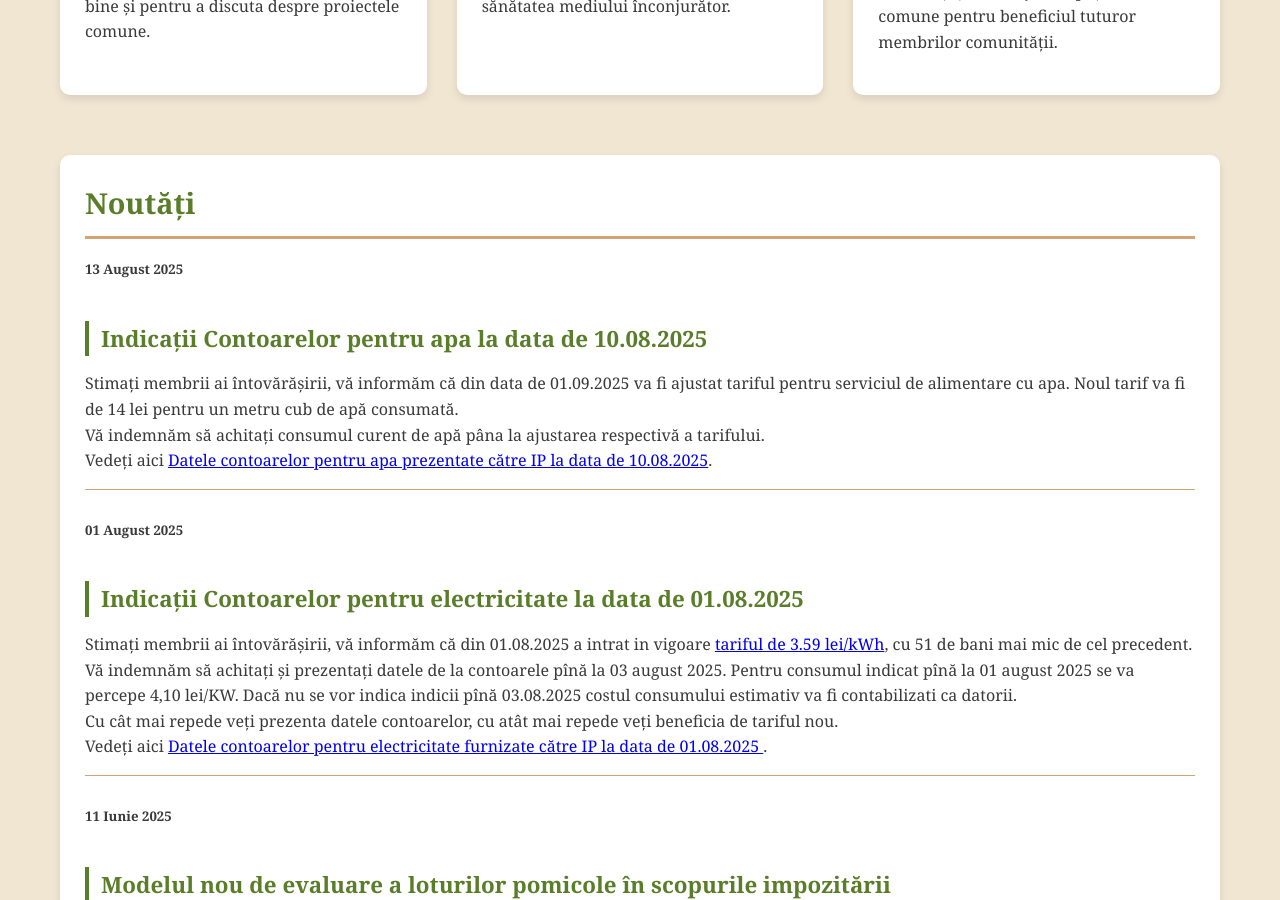
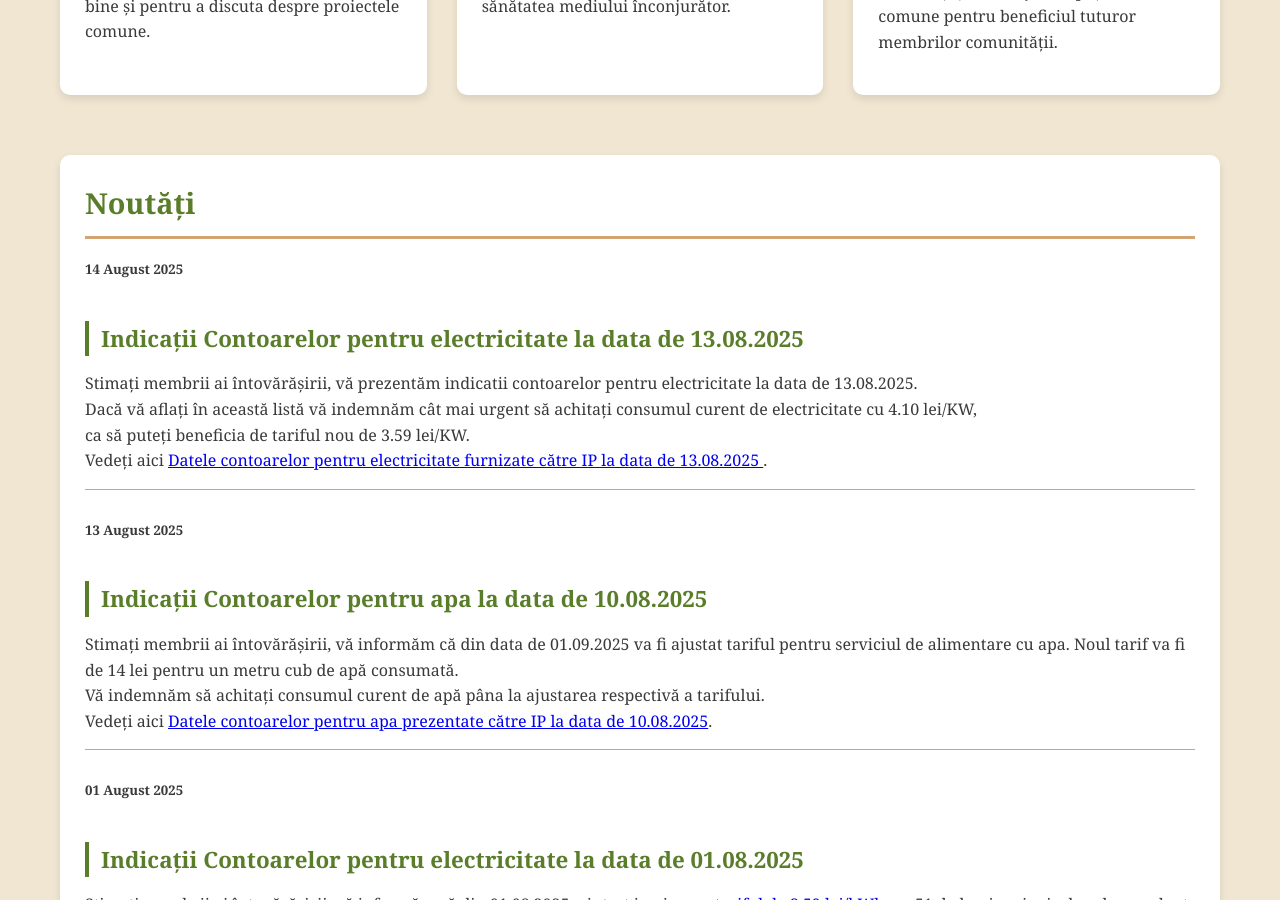
Before and after one commit to cringulprivighetorilor/cringulprivighetorilor.github.io, a Jekyll site: the page built from index.html, in a window 1280 px wide and 900 px high, scrolled down 955 px. Built offline with Jekyll 4.4.1, drawn with Linux system fonts in a browser that asks for light colours; some web fonts are replaced; a script that is not in the unit is left out.

Commit message:
Adding news about electricity 13.08.2025

```diff
--- a/index.html
+++ b/index.html
@@ -27,6 +27,15 @@ layout: default
 
     <section class="feature-card" id="noutati">
         <h2>Noutăți</h2>
+        <article id="indicatii-contoare-ee-13-08-2025">
+            <h5>14 August 2025</h5>
+            <h3>Indicații Contoarelor pentru electricitate la data de 13.08.2025</h3>
+            <p>
+                Stimați membrii ai întovărășirii, vă prezentăm indicatii contoarelor pentru electricitate la data de 13.08.2025.
+                <br/>Dacă vă aflați în această listă vă indemnăm cât mai urgent să achitați consumul curent de electricitate cu 4.10 lei/KW,<br/> ca să puteți beneficia de tariful nou de 3.59 lei/KW.
+                <br/>Vedeți aici <a href="https://drive.google.com/file/d/1-PnqENzFC65QKsUH4KSP0s3QOXBpy8AN/view" target="_blank">Datele contoarelor pentru electricitate furnizate către IP la data de 13.08.2025 </a>.
+            </p>
+        </article>
         <article id="indicatii-contoare-apa-10-08-2025">
             <h5>13 August 2025</h5>
             <h3>Indicații Contoarelor pentru apa la data de 10.08.2025</h3>
```
